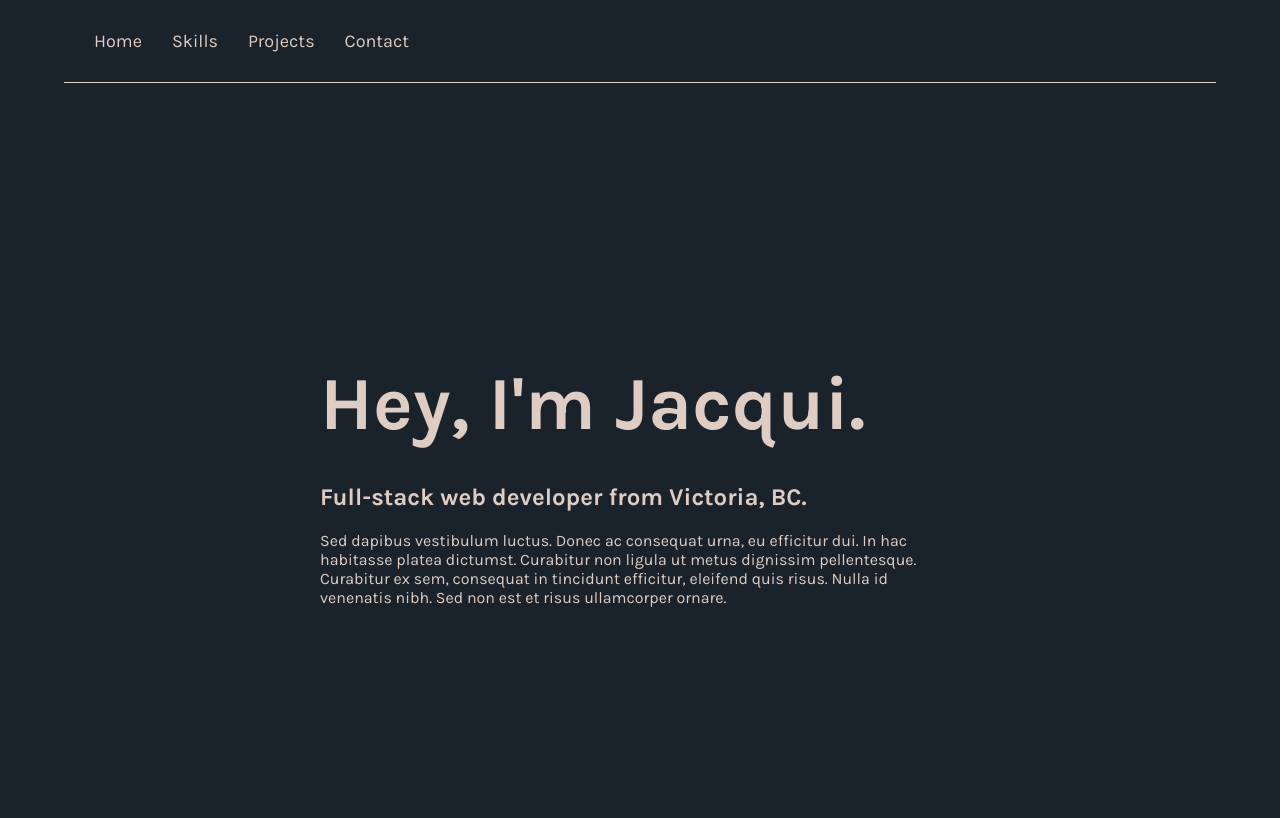
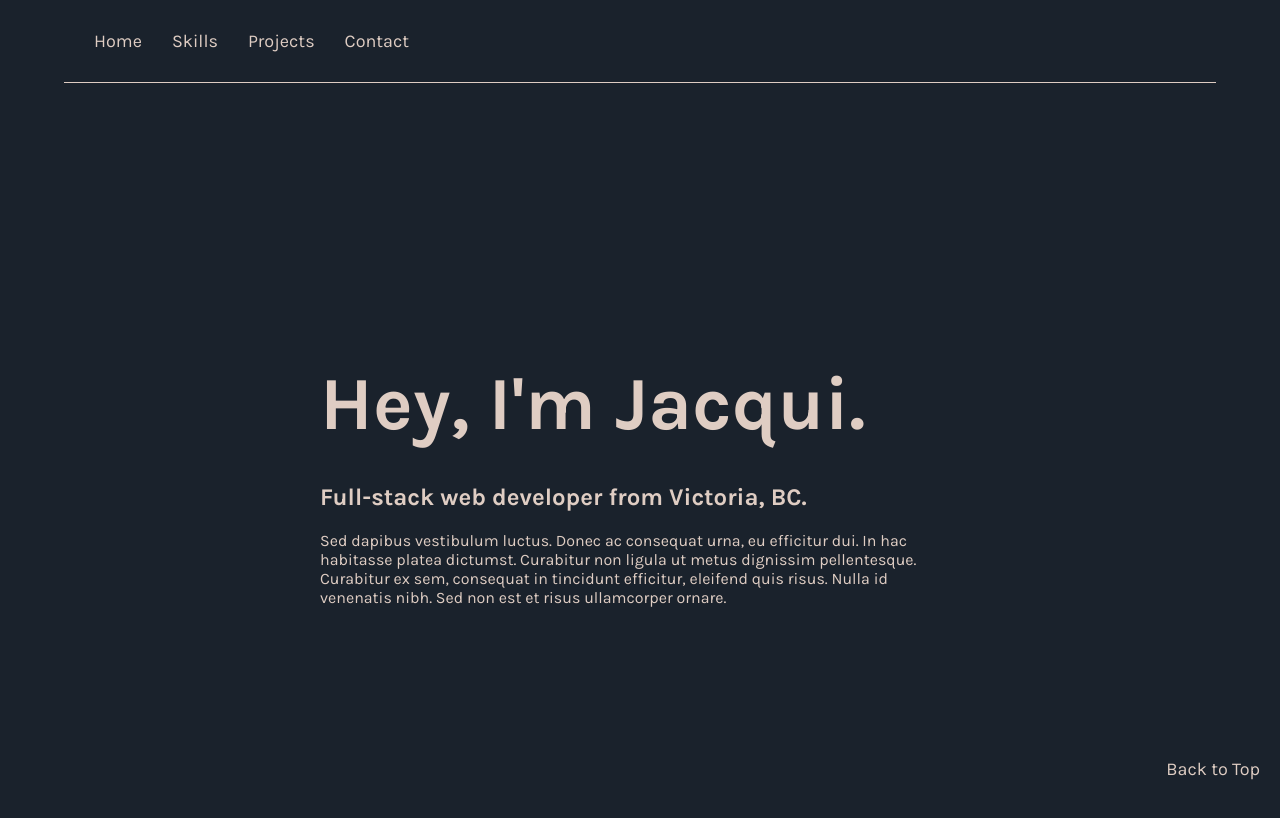
Before and after one commit to Jacquiiii/profile, a Next.js app: page / in a window 1280 px wide. Shown: the top 818 px of the page. Built offline with nearby package versions, Linux system fonts and the light colour scheme.

Commit message:
feat: add scroll to top functionality

```diff
--- /dev/null
+++ b/app/components/ScrollToTop/ScrollToTop.jsx
@@ -0,0 +1,23 @@
+'use client'
+
+import styles from './ScrollToTop.module.css'
+
+const ScrollToTop = () => {
+  const handleScrollToTop = () => {
+    window.scrollTo({
+      top: 0,
+      behavior: "smooth"
+    })
+  }
+
+  return (
+    <button
+      onClick={handleScrollToTop}
+      className={styles.button}
+    >
+      Back to Top
+    </button>
+  )
+}
+
+export default ScrollToTop
--- /dev/null
+++ b/app/components/ScrollToTop/ScrollToTop.module.css
@@ -0,0 +1,15 @@
+.button {
+  position: fixed;
+  bottom: 20px;
+  right: 20px;
+  z-index: 1000;
+  background: none;
+  color: #dfcdc3;
+  font-size: 18px;
+  border: none;
+  cursor: pointer;
+}
+
+.button:hover {
+  text-shadow: 0px 0px 10px rgba(255, 255, 255, 0.6);
+}
--- a/app/layout.js
+++ b/app/layout.js
@@ -1,6 +1,7 @@
 import { Karla } from "next/font/google"
 import "./globals.css"
 import Nav from "./components/Nav/Nav"
+import ScrollToTop from "./components/ScrollToTop/ScrollToTop"
 
 const karla = Karla({ subsets: ["latin"] })
 
@@ -15,6 +16,7 @@ const RootLayout = ({ children }) => {
         <main>
           <Nav />
           {children}
+          <ScrollToTop />
         </main>
       </body>
     </html>
```
